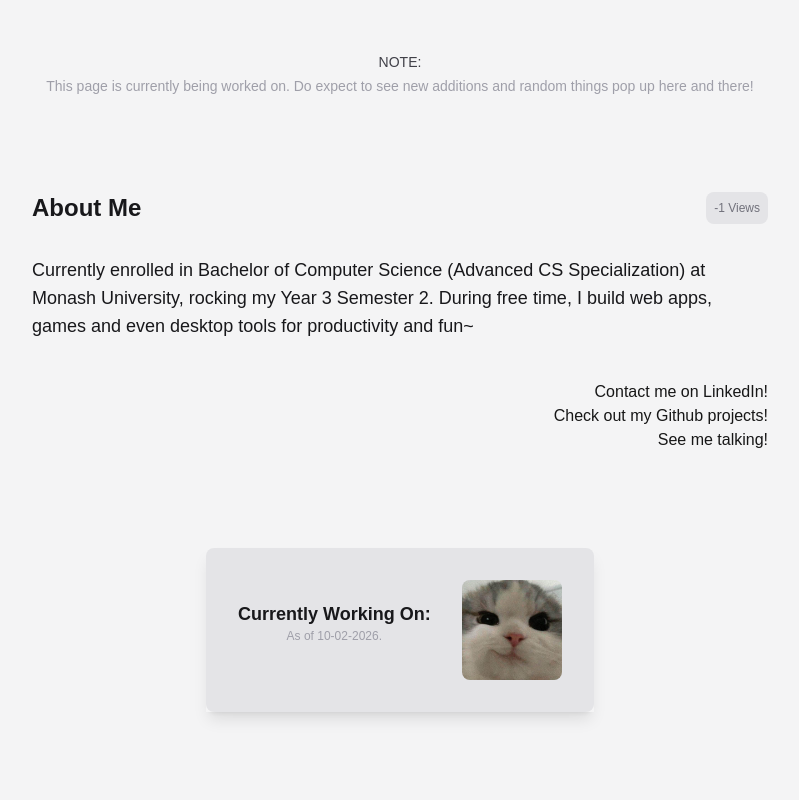
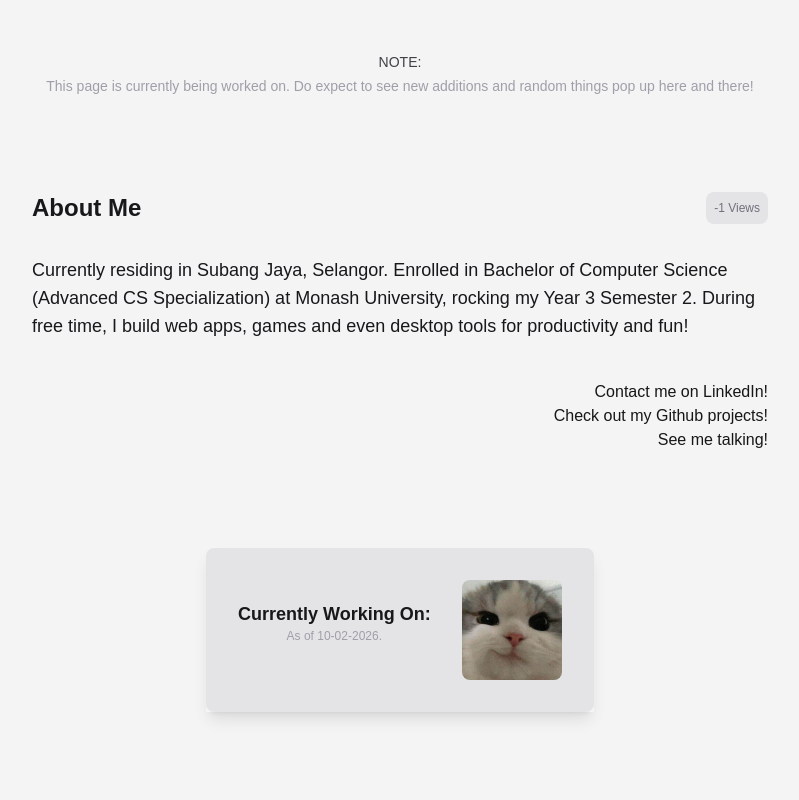
Before and after one commit to Kyblue11/BluesClues, a Next.js app in the folder bluesclues/: page / in a window 1280 px wide. Shown: the top 800 px of the page, without its empty margins (240-1039 px from the left). Built offline with nearby package versions, Linux system fonts and the light colour scheme; a web font is replaced by a local one.

Commit message:
residence

```diff
--- a/bluesclues/src/components/aboutme.tsx
+++ b/bluesclues/src/components/aboutme.tsx
@@ -3,10 +3,10 @@ export default function ABoutMe() {
     <>
       <ul className="flex flex-col gap-4">
         <p className="text-lg text-zinc-900 mb-10">
-          Currently enrolled in Bachelor of Computer Science (Advanced CS
-          Specialization) at Monash University, rocking my Year 3 Semester 2.
-          During free time, I build web apps, games and even desktop tools for
-          productivity and fun~
+          Currently residing in Subang Jaya, Selangor. Enrolled in Bachelor of
+          Computer Science (Advanced CS Specialization) at Monash University,
+          rocking my Year 3 Semester 2. During free time, I build web apps,
+          games and even desktop tools for productivity and fun!
         </p>
       </ul>
 
--- a/bluesclues/src/components/footer.tsx
+++ b/bluesclues/src/components/footer.tsx
@@ -4,7 +4,7 @@ export default function Footer() {
       <div className="flex flex-col items-center">
         <div className="max-w-2xl text-center text-zinc-600">
           <p>
-            Made using hand-typed code. All rights reserved (me).
+            Made entirely by hand. All rights reserved (me).
           </p>
           <a href="https://github.com/Kyblue11/BluesClues" target="_blank">
             <p className="text-center underline"> Source code to this webpage</p>
```
